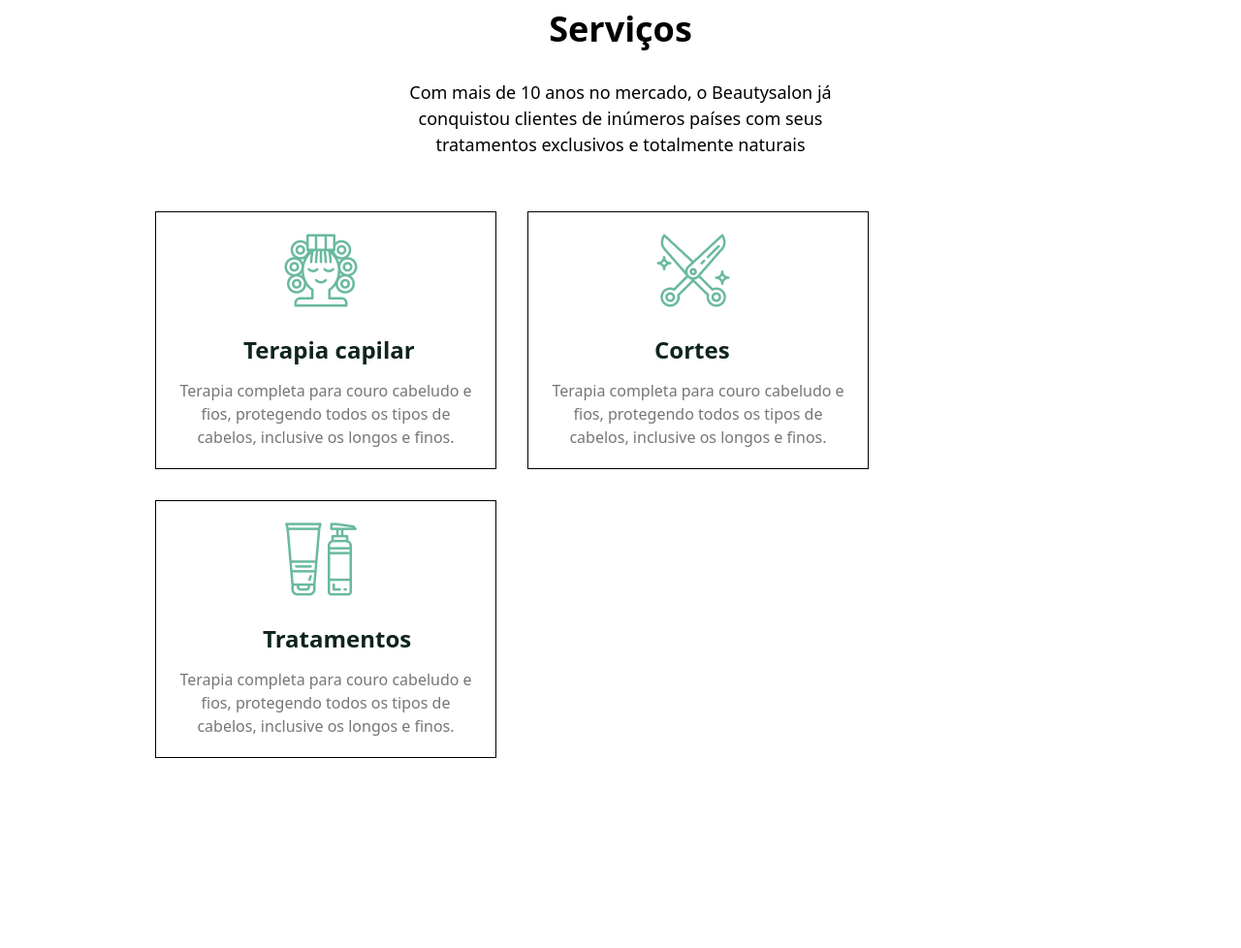
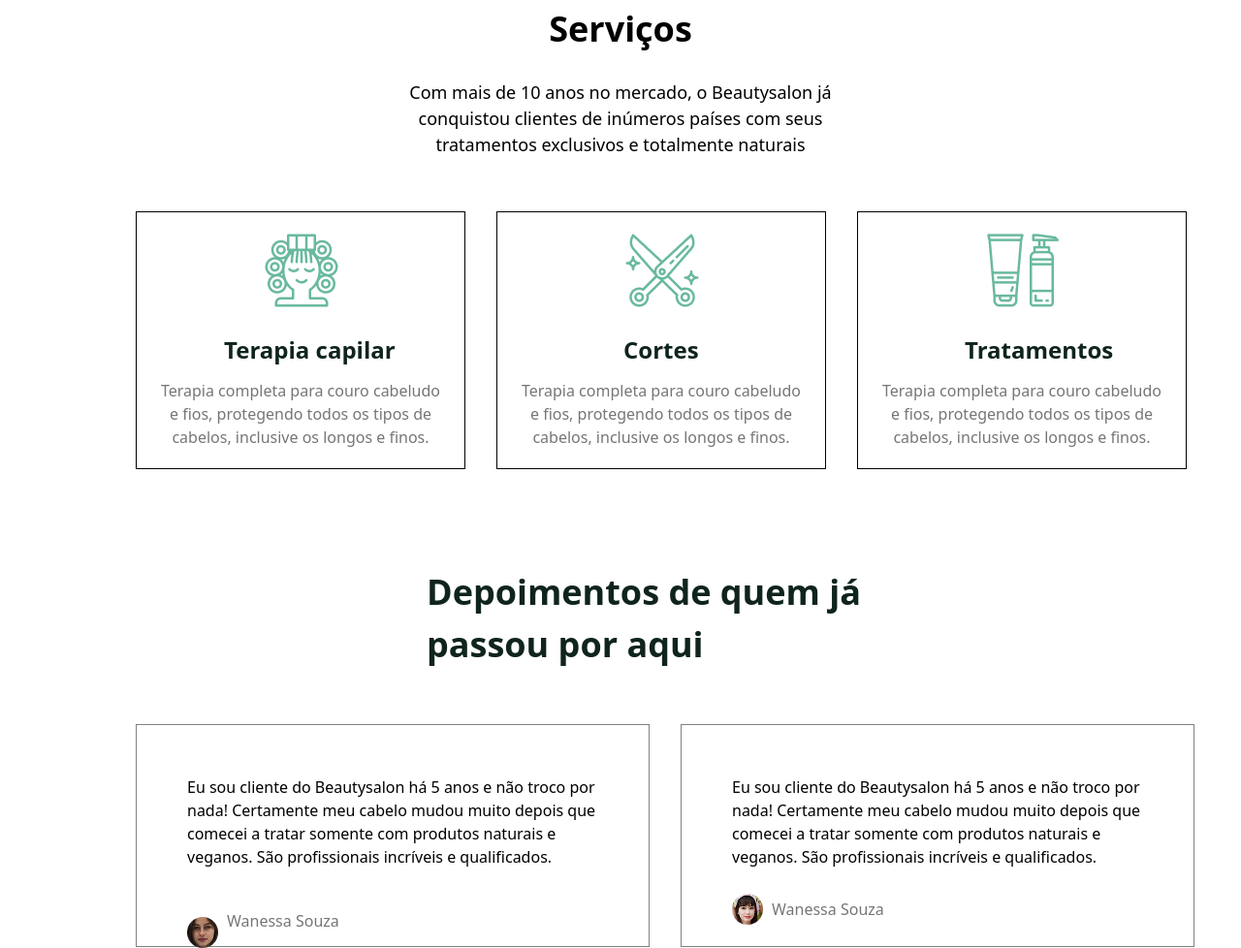
Before and after one commit to maga76/taywingrepo, a website: page index.html in a window 1280 px wide. Shown: the part 1570-2548 px from the top of the page at 97% size. Before the commit the page ends 2452 px from the top, so only its background shows below. Drawn offline with Linux system fonts and the light colour scheme.

Commit message:
sektion and feex bag

```diff
--- a/index.html
+++ b/index.html
@@ -18,7 +18,7 @@
         <p class="lg:hidden text-[#69B99D]">☰</p>
     </header>
     <main>
-        <section>
+        <section class="max-w-[1500px] m-auto">
             <div class="lg:flex max-w-[1200px] m-auto lg:justify-between lg:m-[200px]">
                 <aside class="m-[60px]">
                     <p class="lg:w-[396px] lg:text-[36px] lg:text-start text-[30px] text-center w-[327px]">Saúde natural para os seus cabelos</p>
@@ -28,12 +28,12 @@
                 <img src="./src/images/Img-1.png" class="lg:m-[50px] ">
             </div>
         </section>
-        <section>
+        <section class="max-w-[1200px] ">
             <div class="lg:flex gap-[200px] ">
                 <img src="./src/images/Img-2.png" alt="">
                 <aside>
                     <p class="text-[36px] text-[#0F241D] font-bold m-[25px]">Sobre nós</p>
-                    <p class="lg:w-[610px] w-[327px] m-[25px] text-[grey] text-[16px]">Lorem ipsum dolor sit amet, consectetur adipiscing elit. Suspendisse sagittis arcu quis nisi luctus, id accumsan felis tristique. Proin quis
+                    <p class="lg:w-[610px] w-[300px] m-[25px] text-[grey] text-[16px] lg:ml[-100px]">Lorem ipsum dolor sit amet, consectetur adipiscing elit. Suspendisse sagittis arcu quis nisi luctus, id accumsan felis tristique. Proin quis
                         bibendum diam. Sed consequat nisl laoreet eros ultricies pellentesque. Nullam in est porta, pellentesque massa vitae, vehicula risus. <br><br>  In placerat,
                         felis vitae sodales dictum, lacus quam pretium mi, ut pretium urna turpis eu dui. Vestibulum id ullamcorper nibh. Donec luctus, nunc finibus
                         elementum suscipit, tortor augue vulputate sapien, vitae feugiat enim augue sed. <br><br>  Quisque id aliquam elit. Suspendisse congue pharetra maximus.
@@ -42,27 +42,27 @@
                 </aside>
             </div>
         </section>
-        <section>
+        <section class="max-w-[1200px] m-auto">
             <div class="max-w-[1200px] m-auto lg:m-[100px]">
                 <p class="text-[30px] font-bold m-[25px] lg:text-[36px] lg;m-auto lg:text-center ">Serviços</p>
                 <p class="text-[16px] w-[327px] m-[25px] lg:text-[18px] lg:text-center lg:w-[523px] lg:m-auto ">Com mais de 10 anos no mercado, o Beautysalon já conquistou clientes de inúmeros países com seus tratamentos exclusivos e totalmente naturais</p>
-                <div class="flex lg:gap-[32px] lg:ml-[60px] lg:mt-[55px] flex-wrap ml-[23px]">
+                <div class="flex lg:gap-[32px] lg:ml-[0px] lg:mt-[55px] lg:flex-nowrap flex-wrap ml-[23px]">
                     <div>
-                        <div class="w-[352px] h-[352] border border-[black] p-[20px]">
+                        <div class="w-[340px] h-[340] border border-[black] p-[20px]">
                             <img src="./src/images/card-1.png" class="ml-[110px]">
                             <p class="text-[24px] font-bold text-[#0F241D] m-auto mt-[24px] ml-[70px]">Terapia capilar</p>
                             <p class="text-[16px] text-[#767676] text-center mt-[12px]">Terapia completa para couro cabeludo e fios, protegendo todos os tipos de cabelos, inclusive os longos e finos.</p>
                         </div>
                     </div>
                     <div>
-                        <div class="w-[352px] h-[352] border border-[black] p-[20px]">
+                        <div class="w-[340px] h-[340] border border-[black] p-[20px]">
                             <img src="./src/images/card-2.png" class="ml-[110px]">
                             <p class="text-[24px] font-bold text-[#0F241D] m-auto mt-[24px] ml-[110px]">Cortes</p>
                             <p class="text-[16px] text-[#767676] text-center mt-[12px]">Terapia completa para couro cabeludo e fios, protegendo todos os tipos de cabelos, inclusive os longos e finos.</p>
                         </div>
                     </div>
                     <div>
-                        <div class="w-[352px] h-[352] border border-[black] p-[20px]">
+                        <div class="w-[340px] h-[340] border border-[black] p-[20px]">
                             <img src="./src/images/card-3.png" class="ml-[110px]">
                             <p class="text-[24px] font-bold text-[#0F241D] m-auto mt-[24px] ml-[90px]">Tratamentos</p>
                             <p class="text-[16px] text-[#767676] text-center mt-[12px]">Terapia completa para couro cabeludo e fios, protegendo todos os tipos de cabelos, inclusive os longos e finos.</p>
@@ -71,6 +71,27 @@
                 </div>
             </div>
         </section>
+        <section class="max-w-[1200px] m-auto">
+            <div>
+                <p class="lg:text-[36px] text-[#0F241D] text-center font-bold lg:w-[481px] lg:ml-[400px] w-[259px] text-[30px] mt-[80px] text-start ml-[20px]">Depoimentos de quem já passou por aqui</p>
+                <div class="flex gap-[32px] lg:mt-[55px] flex-wrap">
+                    <div class="border border-[grey] lg:w-[530px] lg:h-[230px] lg:p-[52px] lg:ml-[100px] w-[327px] h-[302px] p-[32px] mt-[64px] lg:mt-[0px] ml-[25px]">
+                        <p class="text-[16px]">Eu sou cliente do Beautysalon há 5 anos e não troco por nada! Certamente meu cabelo mudou muito depois que comecei a tratar somente com produtos naturais e veganos. São profissionais incríveis e qualificados.</p>
+                        <div class="flex gap-[9px] items-center lg:mt-[26px]">
+                            <img src="./src/images/img-3.png" class="mt-[24px]">
+                            <p class="text-[#767676] ">Wanessa Souza</p>
+                        </div>
+                    </div>
+                    <div class="border border-[grey] lg:w-[530px] lg:h-[230px] lg:p-[52px] hidden lg:block">
+                        <p class="text-[16px]">Eu sou cliente do Beautysalon há 5 anos e não troco por nada! Certamente meu cabelo mudou muito depois que comecei a tratar somente com produtos naturais e veganos. São profissionais incríveis e qualificados.</p>
+                        <div class="flex gap-[9px] items-center lg:mt-[26px]">
+                            <img src="./src/images/Img-4.png" alt="">
+                            <p class="text-[#767676] ">Wanessa Souza</p>
+                        </div>
+                    </div>
+                </div>
+            </div>
+        </section>
     </main>
 </body>
 </html>
```
Also changed, not shown: src/images/Img-4.png (added), src/images/img-3.png (added), src/output.css.
